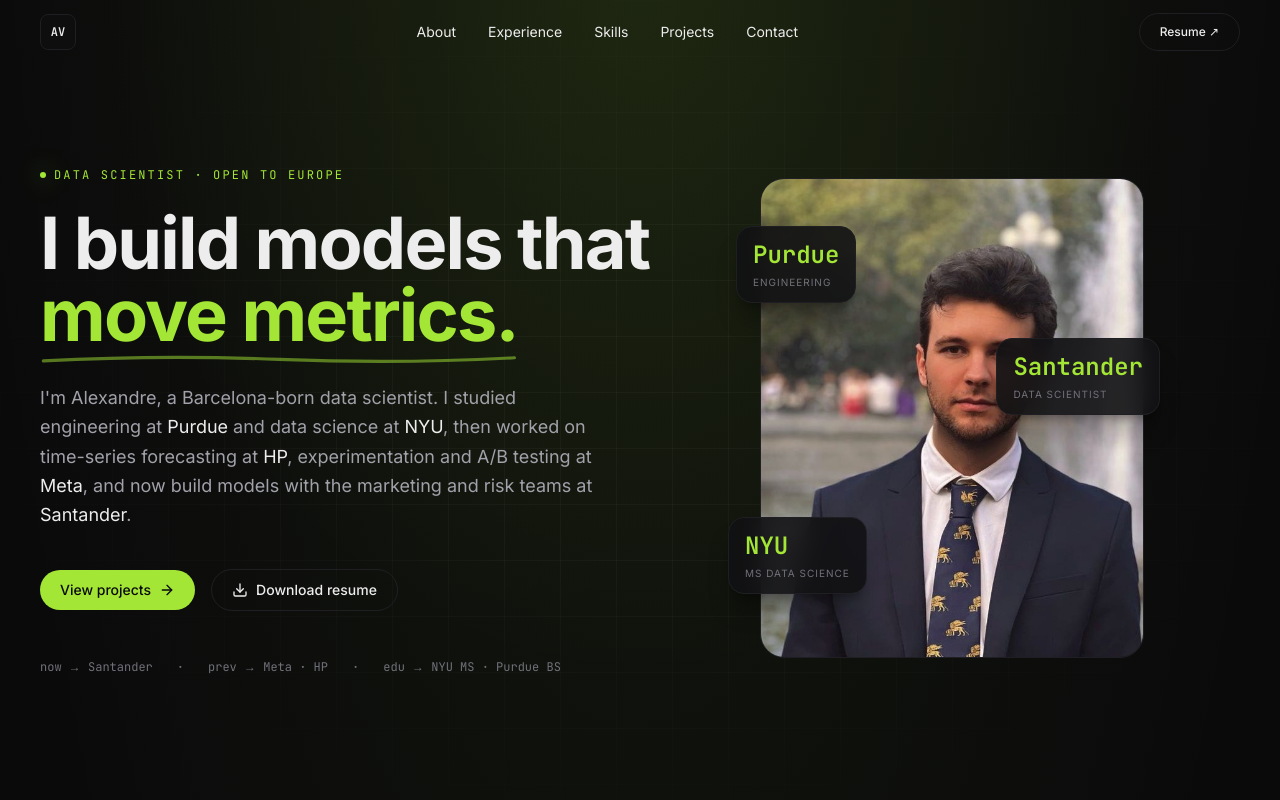
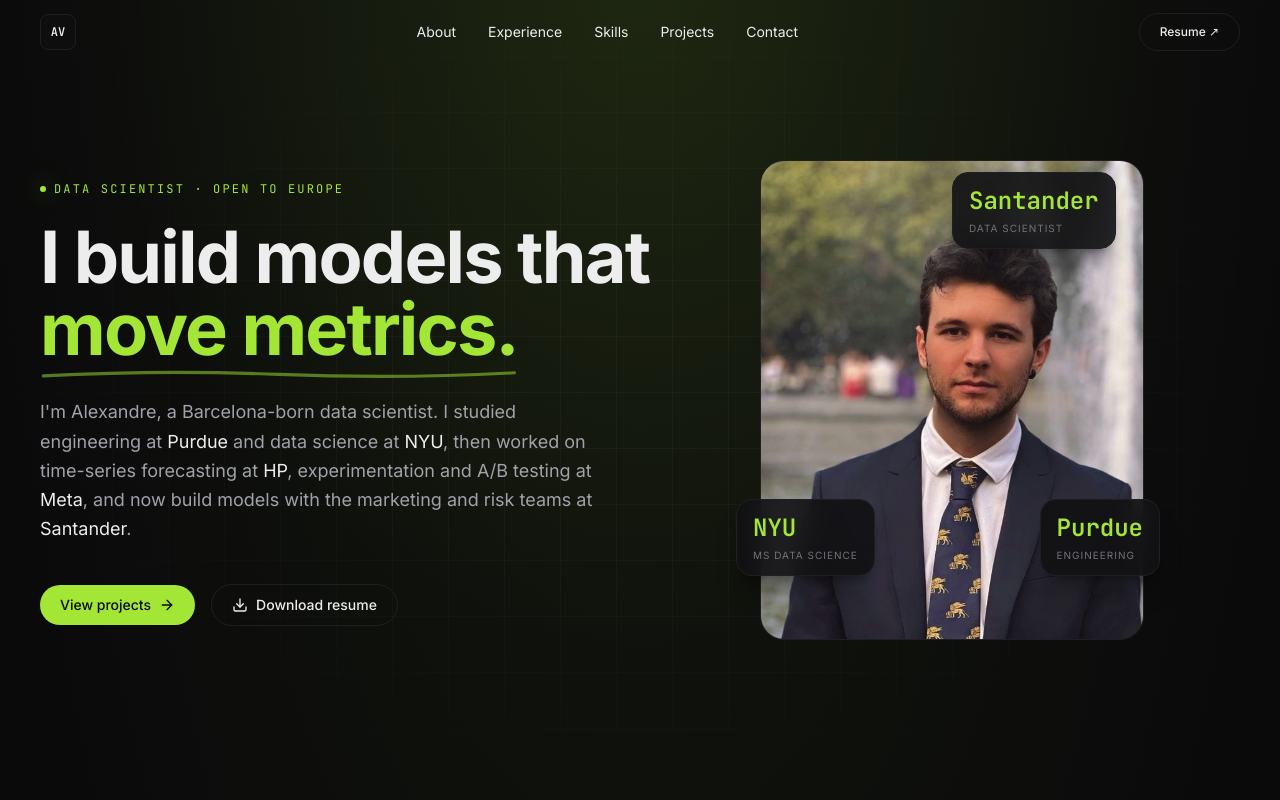
Before and after one commit to alexxvives/alexxvives.github.io, a Next.js app: page / in a window 1280 px wide. Shown: the top 800 px of the page. Built offline with nearby package versions, Linux system fonts and the light colour scheme.

Commit message:
fix: navbar absolute hrefs, project readability, hero stats repositioned, remove footer strip, mobile polish

```diff
--- a/src/app/globals.css
+++ b/src/app/globals.css
@@ -89,4 +89,7 @@
   .btn-ghost {
     @apply btn border border-border text-ink hover:border-accent hover:text-accent;
   }
+  .prose-text {
+    @apply text-ink text-[1.0625rem] leading-[1.9] tracking-[0.005em];
+  }
 }
--- a/src/app/projects/[slug]/page.tsx
+++ b/src/app/projects/[slug]/page.tsx
@@ -52,8 +52,8 @@
           <div className="font-mono text-xs uppercase tracking-widest text-accent">
             {project.category} · {project.date} · {project.org}
           </div>
-          <h1 className="h1 mt-4">{project.title}</h1>
-          <p className="mt-6 text-xl text-ink-muted leading-relaxed">
+          <h1 className="font-display text-2xl sm:text-4xl lg:text-5xl font-bold tracking-tight leading-tight mt-4">{project.title}</h1>
+          <p className="mt-6 text-lg text-ink-muted leading-relaxed">
             {project.blurb}
           </p>
 
@@ -123,7 +123,7 @@
             </nav>
           </aside>
 
-          <div className="min-w-0">
+      <div className="min-w-0 max-w-[72ch]">
         <Section id="problem" title="Problem" eyebrow="01">
           <p className="prose-text">{project.problem}</p>
         </Section>
@@ -132,7 +132,7 @@
           <ol className="space-y-4">
             {project.approach.map((step, i) => (
               <li key={i} className="flex gap-4">
-                <span className="font-mono text-xs text-accent shrink-0 mt-1.5 w-6">
+                <span className="font-mono text-xs text-accent shrink-0 mt-[0.35rem] w-6">
                   {String(i + 1).padStart(2, "0")}
                 </span>
                 <span
@@ -147,8 +147,8 @@
         <Section id="results" title="Results" eyebrow="03">
           <ul className="space-y-3">
             {project.results.map((r, i) => (
-              <li key={i} className="flex gap-3">
-                <span className="text-accent mt-1.5">→</span>
+              <li key={i} className="flex gap-3 items-start">
+                <span className="text-accent mt-[0.35rem] shrink-0">→</span>
                 <span
                   className="prose-text flex-1"
                   dangerouslySetInnerHTML={{ __html: renderInline(r) }}
@@ -162,8 +162,8 @@
           <Section id="learnings" title="Learnings" eyebrow="04">
             <ul className="space-y-3">
               {project.learnings.map((l, i) => (
-                <li key={i} className="flex gap-3">
-                  <span className="text-accent mt-1.5">✦</span>
+              <li key={i} className="flex gap-3 items-start">
+                <span className="text-accent mt-[0.35rem] shrink-0">✦</span>
                   <span className="prose-text flex-1">{l}</span>
                 </li>
               ))}
@@ -213,11 +213,11 @@
 }) {
   return (
     <section id={id} className="mt-16 scroll-mt-32">
-      <div className="flex items-baseline gap-4 mb-6">
+      <div className="flex items-baseline gap-4 mb-8">
         <span className="font-mono text-xs text-accent">{eyebrow}</span>
         <h2 className="h3">{title}</h2>
       </div>
-      <div className="text-ink-muted text-base leading-relaxed">{children}</div>
+      <div>{children}</div>
     </section>
   );
 }
--- a/src/components/Navbar.tsx
+++ b/src/components/Navbar.tsx
@@ -5,11 +5,11 @@
 import { cn } from "@/lib/cn";
 
 const links = [
-  { href: "#about", label: "About" },
-  { href: "#experience", label: "Experience" },
-  { href: "#skills", label: "Skills" },
-  { href: "#projects", label: "Projects" },
-  { href: "#contact", label: "Contact" },
+  { href: "/#about", label: "About" },
+  { href: "/#experience", label: "Experience" },
+  { href: "/#skills", label: "Skills" },
+  { href: "/#projects", label: "Projects" },
+  { href: "/#contact", label: "Contact" },
 ];
 
 export function Navbar() {
--- a/src/components/sections/Hero.tsx
+++ b/src/components/sections/Hero.tsx
@@ -83,18 +83,7 @@
               </a>
             </motion.div>
 
-            <motion.div
-              initial={{ opacity: 0 }}
-              animate={{ opacity: 1 }}
-              transition={{ duration: 1, delay: 0.5 }}
-              className="mt-12 flex flex-wrap items-center gap-x-6 gap-y-2 text-xs font-mono text-ink-subtle"
-            >
-              <span>now → Santander</span>
-              <span className="hidden sm:inline">·</span>
-              <span>prev → Meta · HP</span>
-              <span className="hidden sm:inline">·</span>
-              <span>edu → NYU MS · Purdue BS</span>
-            </motion.div>
+
           </div>
 
           {/* Visual: portrait + floating stats */}
@@ -102,29 +91,32 @@
             initial={{ opacity: 0, scale: 0.96 }}
             animate={{ opacity: 1, scale: 1 }}
             transition={{ duration: 0.8, delay: 0.1 }}
-            className="relative mx-auto lg:mx-0 w-full max-w-sm aspect-[4/5]"
+            className="relative mx-auto lg:mx-0 w-full max-w-[280px] sm:max-w-sm aspect-[3/4] sm:aspect-[4/5]"
           >
             <div className="absolute inset-0 rounded-3xl border border-border bg-bg-card overflow-hidden">
               <Portrait />
             </div>
 
             {/* Floating stat chips */}
+            {/* Santander — top center */}
             <FloatingStat
-              className="left-[-1rem] sm:left-[-1.5rem] top-12"
+              className="top-3 left-1/2 -translate-x-1/2"
+              value="Santander"
+              label="data scientist"
+              delay={0.6}
+            />
+            {/* NYU — bottom left */}
+            <FloatingStat
+              className="left-[-1rem] sm:left-[-1.5rem] bottom-16"
+              value="NYU"
+              label="MS data science"
+              delay={0.8}
+            />
+            {/* Purdue — bottom right, aligned with NYU */}
+            <FloatingStat
+              className="right-[-0.5rem] sm:right-[-1rem] bottom-16"
               value="Purdue"
               label="engineering"
-              delay={0.6}
-            />
-            <FloatingStat
-              className="right-[-0.5rem] sm:right-[-1rem] top-1/3"
-              value="Santander"
-              label="data scientist"
-              delay={0.8}
-            />
-            <FloatingStat
-              className="left-[-1.5rem] sm:left-[-2rem] bottom-16"
-              value="NYU"
-              label="MS data science"
               delay={1}
             />
           </motion.div>
```
